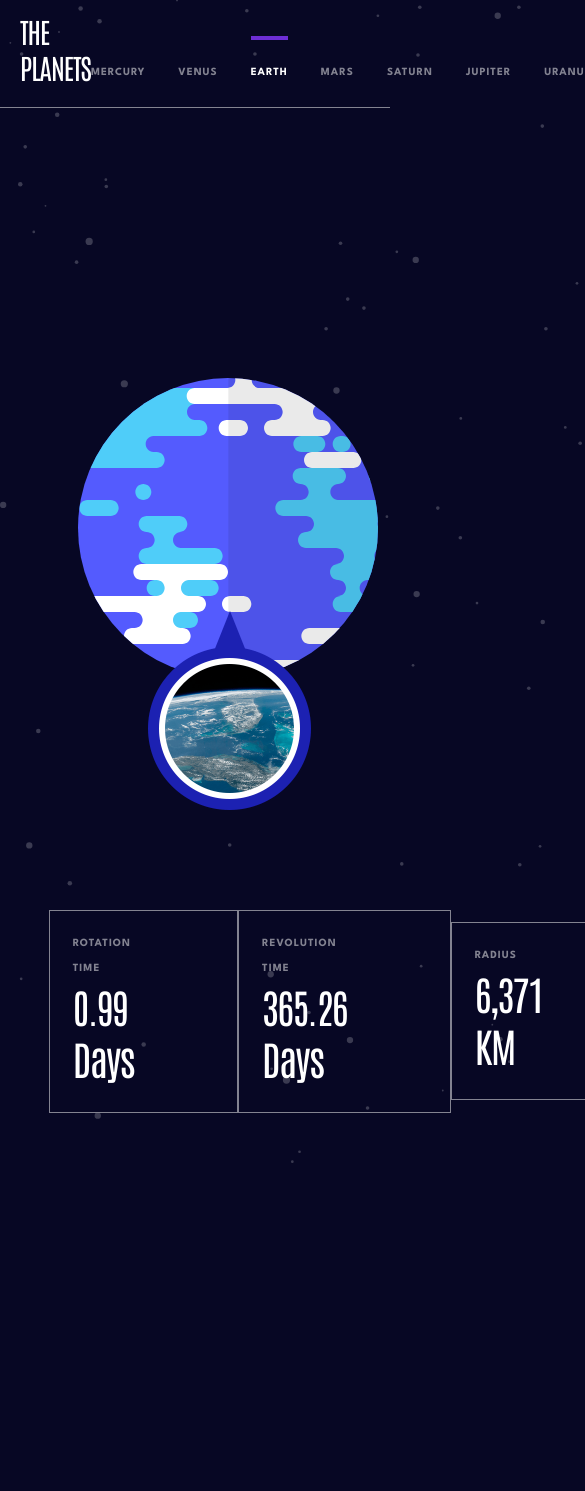
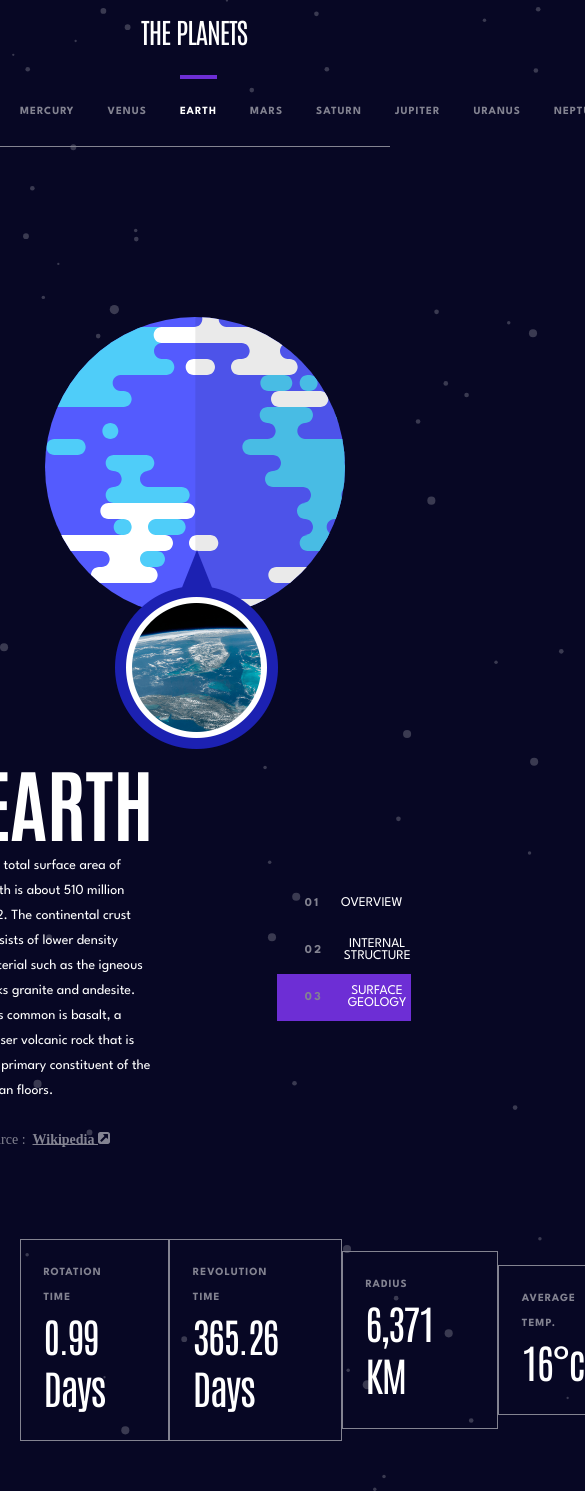
Before and after one commit to vakkko/planet-facts, a React app: page /earth/geology in a window 390 px wide. Shown: the top 1491 px of the page, 585 px wide, since content can reach past the window. Before the commit the page ends 1163 px from the top, so only its background shows below. Built offline with nearby package versions, Linux system fonts and the light colour scheme; the HTML template or start-up script is replaced by a standard one.

Commit message:
Add responsiveness for tablet

```diff
--- a/src/components/Header/header.css
+++ b/src/components/Header/header.css
@@ -76,3 +76,15 @@ header {
   box-shadow: 0 -4px 0 0 #2d68f0;
   color: white;
 }
+
+@media screen and (max-width: 70.125rem) {
+  header {
+    flex-direction: column;
+    gap: 3rem;
+  }
+
+  .planets-navigation {
+    align-self: stretch;
+    justify-content: space-evenly;
+  }
+}
--- a/src/components/PlanetDetails/PlanetDetails.tsx
+++ b/src/components/PlanetDetails/PlanetDetails.tsx
@@ -36,6 +36,7 @@ export default function PlanetDetails() {
           )}
         </div>
         <div className="planet-info">
+          <div>
             <h1 className="planet-name">{planetName?.toUpperCase() || ""}</h1>
             <p className="planet-description">{planetInfos?.content}</p>
             <div className="source-container">
@@ -47,6 +48,7 @@ export default function PlanetDetails() {
               >
                 Wikipedia <img src="/assets/icon-source.svg" alt="source" />
               </a>
+            </div>
           </div>
           <div className="info-list">
             <NavLink
--- a/src/components/PlanetDetails/PlanetStats/planetStats.css
+++ b/src/components/PlanetDetails/PlanetStats/planetStats.css
@@ -24,3 +24,15 @@
   line-height: 5.176rem;
   letter-spacing: -1.5px;
 }
+
+@media screen and (max-width: 83.4375rem) {
+  .planet-stats > div {
+    padding-right: 6.3rem;
+  }
+}
+
+@media screen and (max-width: 70.125rem) {
+  .planet-stats {
+    width: 90%;
+  }
+}
--- a/src/components/PlanetDetails/planetDetails.css
+++ b/src/components/PlanetDetails/planetDetails.css
@@ -65,6 +65,7 @@
   display: flex;
   align-items: center;
   gap: 0.7rem;
+  margin-top: 2.4rem;
 }
 
 .source-container > span {
@@ -122,3 +123,22 @@
 .info.neptune.active {
   background-color: #2d68f0;
 }
+
+@media screen and (max-width: 70.125rem) {
+  .planet-container {
+    width: auto;
+    margin-top: 17rem;
+    flex-direction: column;
+    gap: 13rem;
+  }
+
+  .planet-info {
+    flex-direction: row;
+    margin: 0 4rem;
+    gap: 12.3rem;
+  }
+
+  .info-list {
+    width: 100%;
+  }
+}
```
Lines whose indentation alone changed are shown as unchanged.
